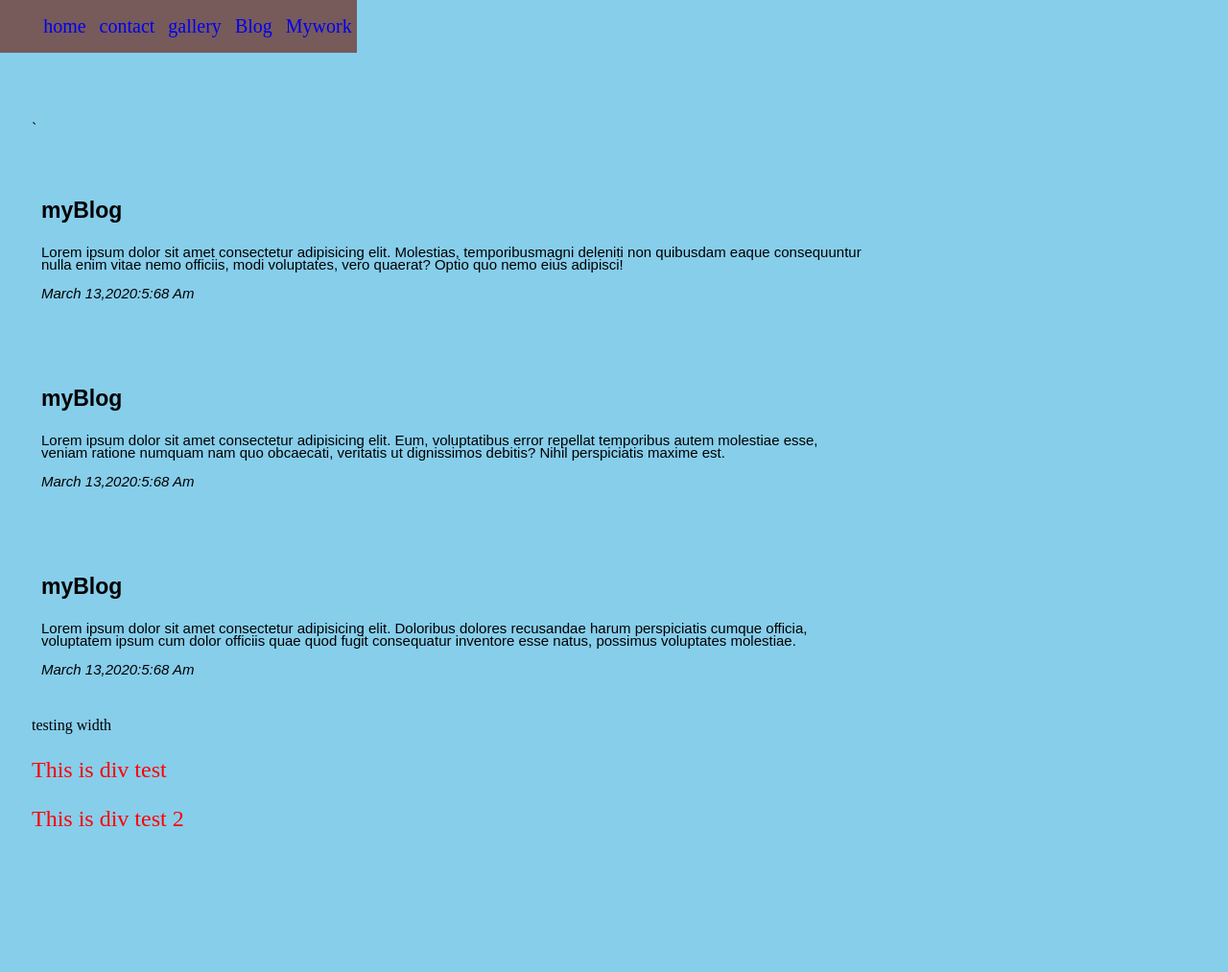
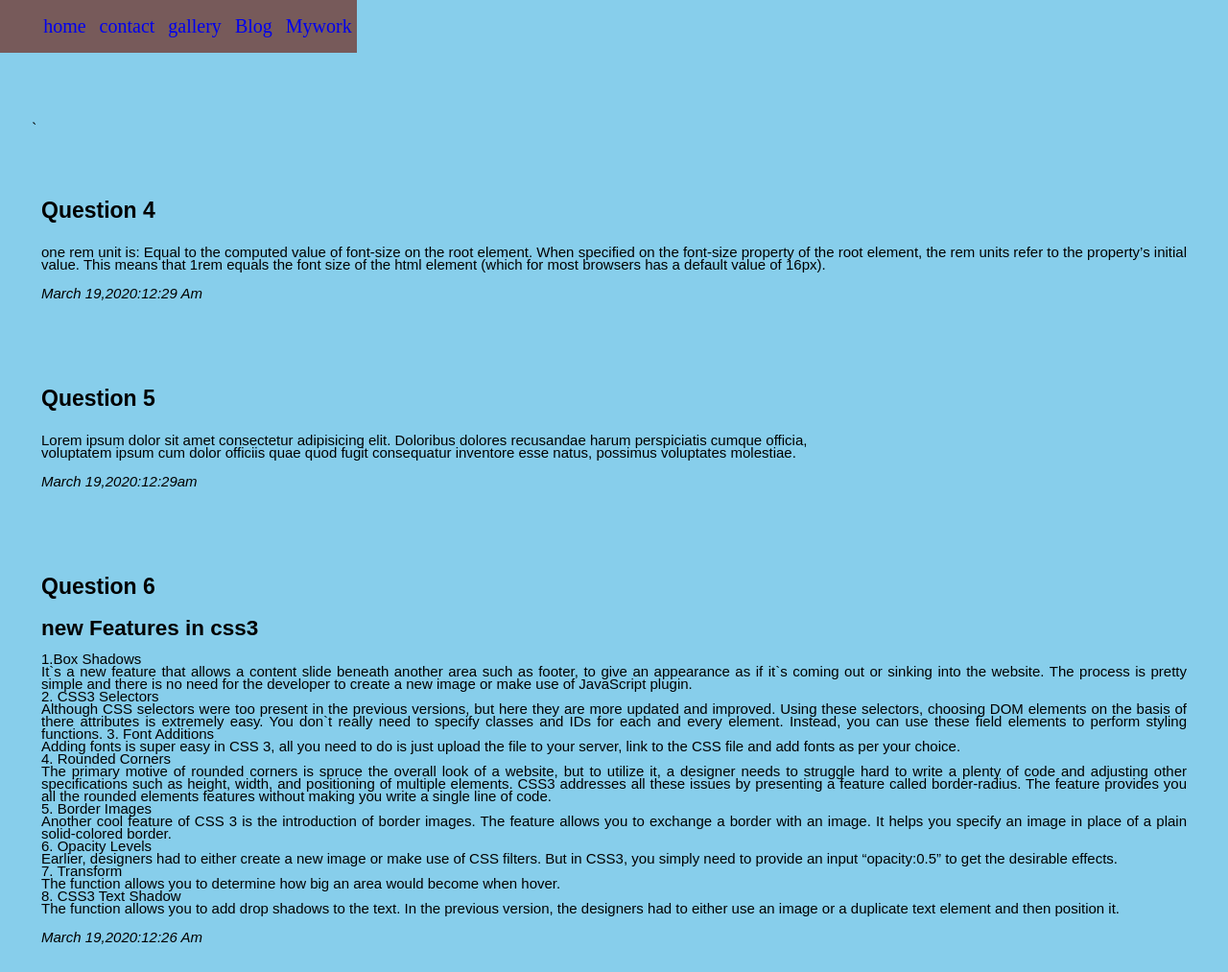
Before and after one commit to Lucky-m-code/class-done-website, a plain HTML site: page blog.html in a window 1280 px wide. Shown: the whole page at 96% size. Before the commit the page ends 924 px from the top, so only its background shows below. Drawn offline with Linux system fonts and the light colour scheme; files whose address does not match are found by name.

Commit message:
unorderd work on the modification 3

```diff
--- a/blog.html
+++ b/blog.html
@@ -24,42 +24,68 @@
 
     </header>`
         <div id="content">
+
     <section>
-        <p class="title">myBlog</p>
+        <p class="title">Question 4</p>
         <article class="">
-            <p > Lorem ipsum dolor sit amet consectetur adipisicing elit. Molestias, temporibusmagni deleniti non quibusdam eaque consequuntur  <br>nulla enim vitae nemo officiis, modi voluptates, vero quaerat? Optio quo nemo eius adipisci!</p>
+            <p >   one rem unit is:
+
+                Equal to the computed value of font-size on the root element. When specified on the font-size property of the root element, the rem units refer to the property’s initial value.
+
+                This means that 1rem equals the font size of the html element (which for most browsers has a default value of 16px).</p>
         </article>
         <p class="date">
-            March 13,2020:5:68 am
+            March 19,2020:12:29 am
         </p>
     </section>
     <section>
-        <p class="title">myBlog</p>
-        <article class="">
-            <p >Lorem ipsum dolor sit amet consectetur adipisicing elit. Eum, voluptatibus error repellat temporibus autem molestiae esse, <br> veniam ratione numquam nam quo obcaecati, veritatis ut dignissimos debitis? Nihil perspiciatis maxime est.</p>
-        </article>
-        <p class="date">
-            March 13,2020:5:68 am
-        </p>
-    </section>
-    <section>
-        <p class="title">myBlog</p>
+        <p class="title">Question 5</p>
         <article class="">
             <p >Lorem ipsum dolor sit amet consectetur adipisicing elit. Doloribus dolores recusandae harum perspiciatis cumque officia, <br> voluptatem ipsum cum dolor officiis quae quod fugit consequatur inventore esse natus, possimus voluptates molestiae.</p>
         </article>
         <p class="date">
-            March 13,2020:5:68 am
+            March 19,2020:12:29am
 
 
 
         </p>
-    </section></div>
+    </section>
+            <p> <section>
+        <p class="title">Question 6</p>
+        <article class="">
+            <p >     <h2> new Features in css3</h2>
+                1.Box Shadows<br>
+                It`s a new feature that allows a content slide beneath another area such as footer, to give an appearance as if it`s coming out or sinking into the website. The process is pretty simple and there is no need for the developer to create a new image or make use of JavaScript plugin.
+<br>
+                2. CSS3 Selectors<br>
+                Although CSS selectors were too present in the previous versions, but here they are more updated and improved. Using these selectors, choosing DOM elements on the basis of there attributes is extremely easy. You don`t really need to specify classes and IDs for each and every element. Instead, you can use these field elements to perform styling functions.
 
-<p> testing width</p>
-<div  id="test" ><p>This is div test</p>
-    <p>This is div test 2</p>
+                3. Font Additions<br>
+                Adding fonts is super easy in CSS 3, all you need to do is just upload the file to your server, link to the CSS file and add fonts as per your choice.
+                <br>
+                4. Rounded Corners<br>
+                The primary motive of rounded corners is spruce the overall look of a website, but to utilize it, a designer needs to struggle hard to write a plenty of code and adjusting other specifications such as height, width, and positioning of multiple elements.
 
-</div>
+                CSS3 addresses all these issues by presenting a feature called border-radius. The feature provides you all the rounded elements features without making you write a single line of code.
+                <br>
+                5. Border Images<br>
+                Another cool feature of CSS 3 is the introduction of border images. The feature allows you to exchange a border with an image. It helps you specify an image in place of a plain solid-colored border.
+<br>
+                6. Opacity Levels<br>
+                Earlier, designers had to either create a new image or make use of CSS filters. But in CSS3, you simply need to provide an input “opacity:0.5” to get the desirable effects.
+                <br>
+                7. Transform<br>
+                The function allows you to determine how big an area would become when hover.
+<br>
+                8. CSS3 Text Shadow<br>
+                The function allows you to add drop shadows to the text. In the previous version, the designers had to either use an image or a duplicate text element and then position it.
+             <br>   </p>
+        </article>
+        <p class="date">
+            March 19,2020:12:26 am
+        </p>
+    </sectio</div>
+
 </body>
 
 </html>
--- a/style.css
+++ b/style.css
@@ -57,9 +57,11 @@ nav>ul>li{
 display: inline-block;
 padding: 10px 3px;
 font-size: 20px;
+
 }
 nav>ul>li:hover{
     background-color: green ;
+
 }
 nav>ul>li{
     display: inline;
@@ -96,20 +98,17 @@ img{
     width:30%;
     float: left;
     margin: 1.6%;
-
+ display:flex;
 }
 /*contact*/
     input[type=submit] {
-        width: 100%;
-        padding: 12px 20px;
-        margin: 8px 0;
-        box-sizing: border-box;
-        border: none;
-        border-bottom: 2px solid red;
-        position: relative;
+        width: 50;
+       height: 50;
+
+        margin-top: 10px;
     }
     input{
-        position: relative;
+
         width: 200px;
         padding: 8px;
         margin-bottom: 10px;
@@ -117,8 +116,16 @@ img{
     }
 
 div.form{
+
     width: 250px;
     margin: 10px;
     padding: 25px;
     border-bottom: royalblue;
 }
+div.mapouter{
+    float: right;
+}
+div.v{
+
+    text-decoration: none;
+}
```
Also changed, not shown: MyWork.html (+2 -1 lines), contact.html (+8 -8 lines).
